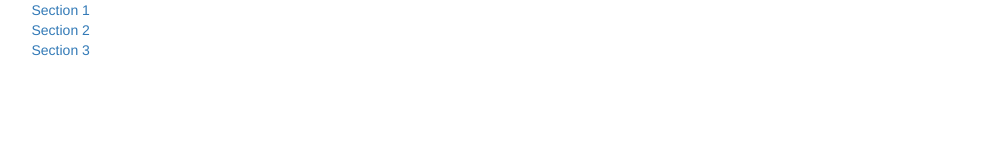
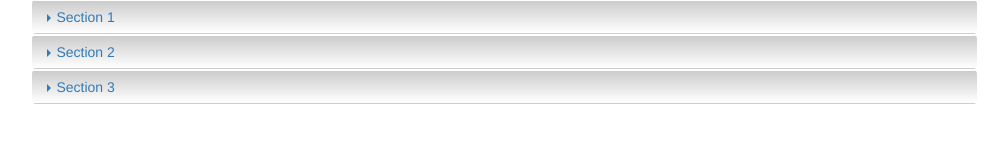
Before and after one commit to eltonc8/ui-accordion, a plain HTML site: page index.html in a window 1280 px wide. Shown: the whole page, without its empty margins (136-1144 px from the left). Drawn offline with nearby package versions, Linux system fonts and the light colour scheme.

Commit message:
add gradient and carets

```diff
--- a/css/index.css
+++ b/css/index.css
@@ -1,9 +1,37 @@
+/* acoordion behavior */
 .accordion-content {
   height: 0;
   overflow-y: hidden;
   transition: height 350ms;
 }
 
+.accordion-header .caret { transform: rotate(-90deg); }
+.accordion-header:hover .caret,
+.accordion-header.open .caret { transform: rotate(0); }
+
 .accordion-header.open + .accordion-content {
   height: auto;
 }
+
+/* accordion styling */
+/* headers */
+
+.accordion-header {
+  text-align: left;
+  background-color: #FFF;
+  background: -webkit-gradient(linear, 0% 0%, 0% 100%, from(#CCC), to(#FFF));
+  background: -webkit-linear-gradient(top, #CCC, #FFF);
+  background: -moz-linear-gradient(top, #CCC, #FFF,);
+  background: -ms-linear-gradient(top, #CCC, #FFF,);
+  background: -o-linear-gradient(top, #CCC, #FFF,);
+}
+
+.accordion-header:hover,
+.accordion-header.open {
+  background-color: #FFF;
+  background: -webkit-gradient(linear, 0% 0%, 0% 100%, from(#FFF), to(#CCC));
+  background: -webkit-linear-gradient(top, #FFF, #CCC);
+  background: -moz-linear-gradient(top, #FFF, #CCC,);
+  background: -ms-linear-gradient(top, #FFF, #CCC,);
+  background: -o-linear-gradient(top, #FFF, #CCC,);
+}
--- a/index.html
+++ b/index.html
@@ -12,20 +12,23 @@
       <div class="row">
         <div class="accordion col-xs-10 col-xs-offset-1">
           <div class="accordion-row">
-            <a class="accordion-header" href="#">Section 1</a>
-            <div class="accordion-content">
+            <a class="accordion-header btn col-xs-12" href="#">
+              <span class="caret"></span> Section 1</a>
+            <div class="accordion-content col-xs-12">
               Contents of the first accordion
             </div>
           </div> <!-- acoordion row -->
           <div class="accordion-row">
-            <a class="accordion-header" href="#">Section 2</a>
-            <div class="accordion-content">
+            <a class="accordion-header btn col-xs-12" href="#">
+              <span class="caret"></span> Section 2</a>
+            <div class="accordion-content col-xs-12">
               Contents of the second accordion
             </div>
           </div> <!-- acoordion row -->
           <div class="accordion-row">
-            <a class="accordion-header" href="#">Section 3</a>
-            <div class="accordion-content">
+            <a class="accordion-header btn col-xs-12" href="#">
+              <span class="caret"></span> Section 3</a>
+            <div class="accordion-content col-xs-12">
               Contents of the third accordion
             </div>
           </div> <!-- acoordion row -->
```
